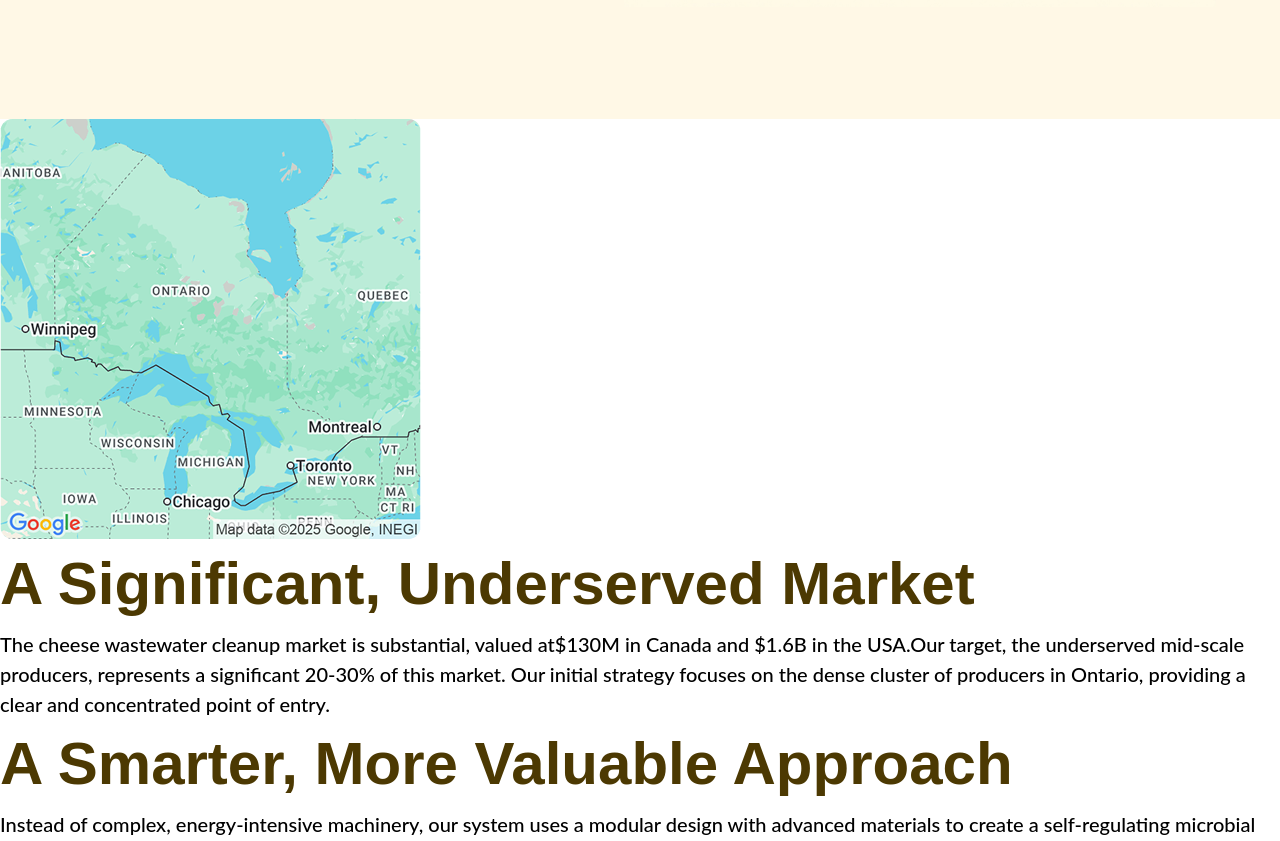
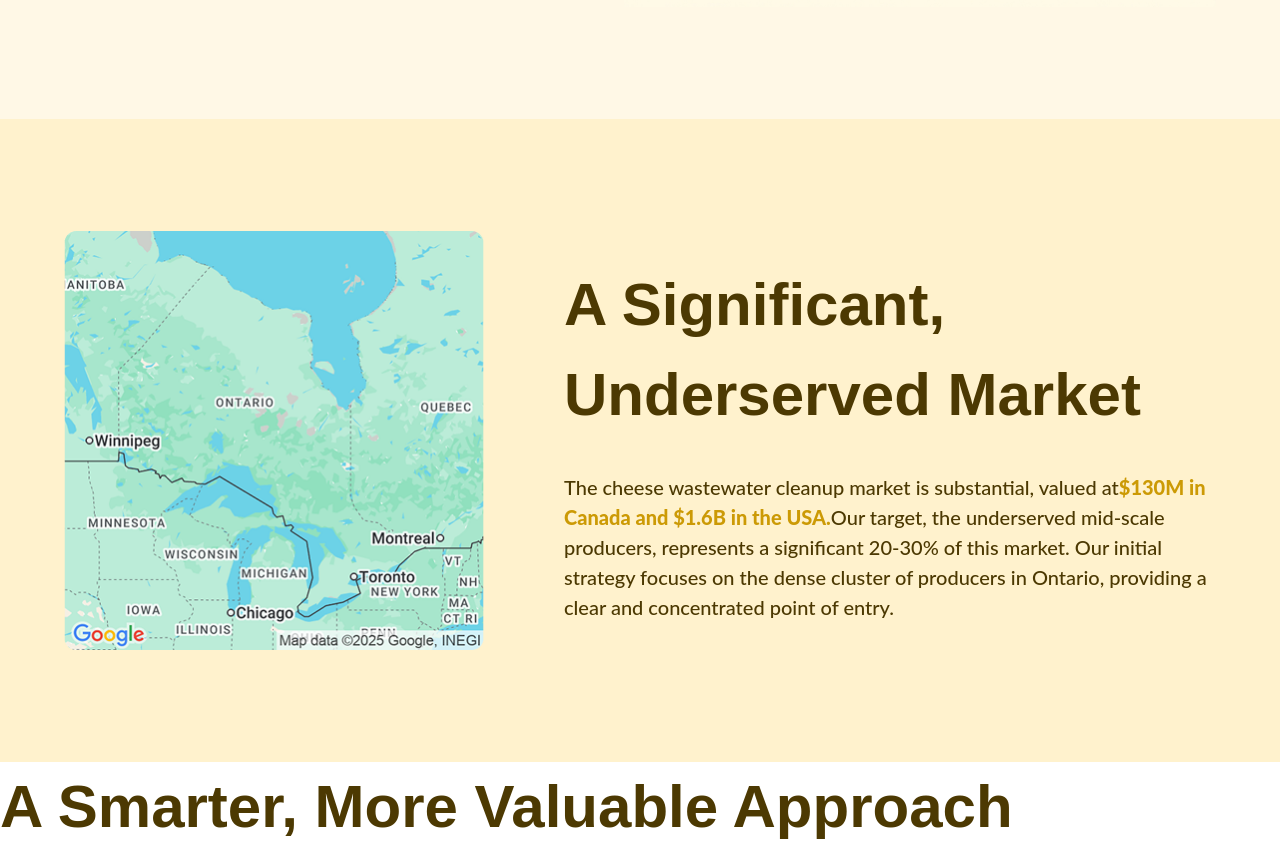
Before and after one commit to jayco01/NeustonBiosystems_website, a React (Vite) app: page /for-investors in a window 1280 px wide. Shown: the part 1089-1930 px from the top of the page. Built offline with nearby package versions, Linux system fonts and the light colour scheme.

Commit message:
Style: InvestorsTargetMarget.jsx MVP

```diff
--- a/src/components/for-investors/InvestorsTargetMarget.jsx
+++ b/src/components/for-investors/InvestorsTargetMarget.jsx
@@ -2,14 +2,14 @@ import ontarioMap from "../../assets/ontario_map.png"
 
 export default function InvestorsTargetMarget() {
     return (
-        <section>
-            <div>
-                <img src={ontarioMap} alt="Map of Onterio"/>
+        <section className="fluid-layout-padding bg-neuston-Amber-Lighter text-neuston-Amber-Darkest flex flex-col md:flex-row items-center md:gap-20 gap-10">
+            <div className="flex-1 order-2 md:order-1">
+                <img src={ontarioMap} alt="Map of Onterio" className="max-w-105"/>
             </div>
-            <div>
+            <div className="flex-2 flex flex-col md:gap-8 gap-4 md:order-2">
                 <h2>A Significant, Underserved Market</h2>
                 <p>The cheese wastewater cleanup market is substantial, valued at
-                    <span>$130M in Canada and $1.6B in the USA.</span>
+                    <span className="text-content-highlight">$130M in Canada and $1.6B in the USA.</span>
                     Our target, the underserved mid-scale producers, represents a significant 20-30% of this market.
                     Our initial strategy focuses on the dense cluster of producers in Ontario, providing a clear and concentrated point of entry.
                 </p>
```
